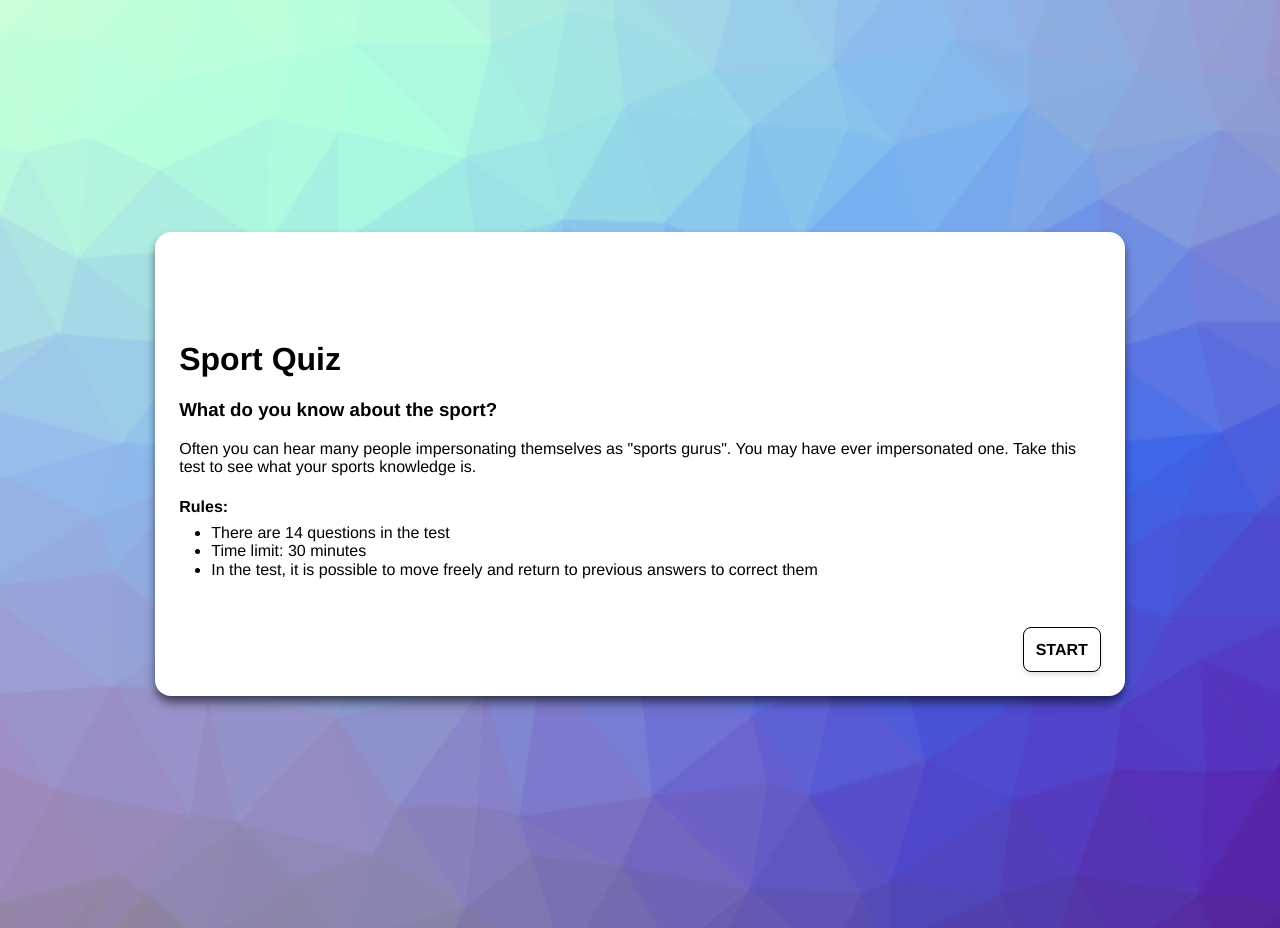
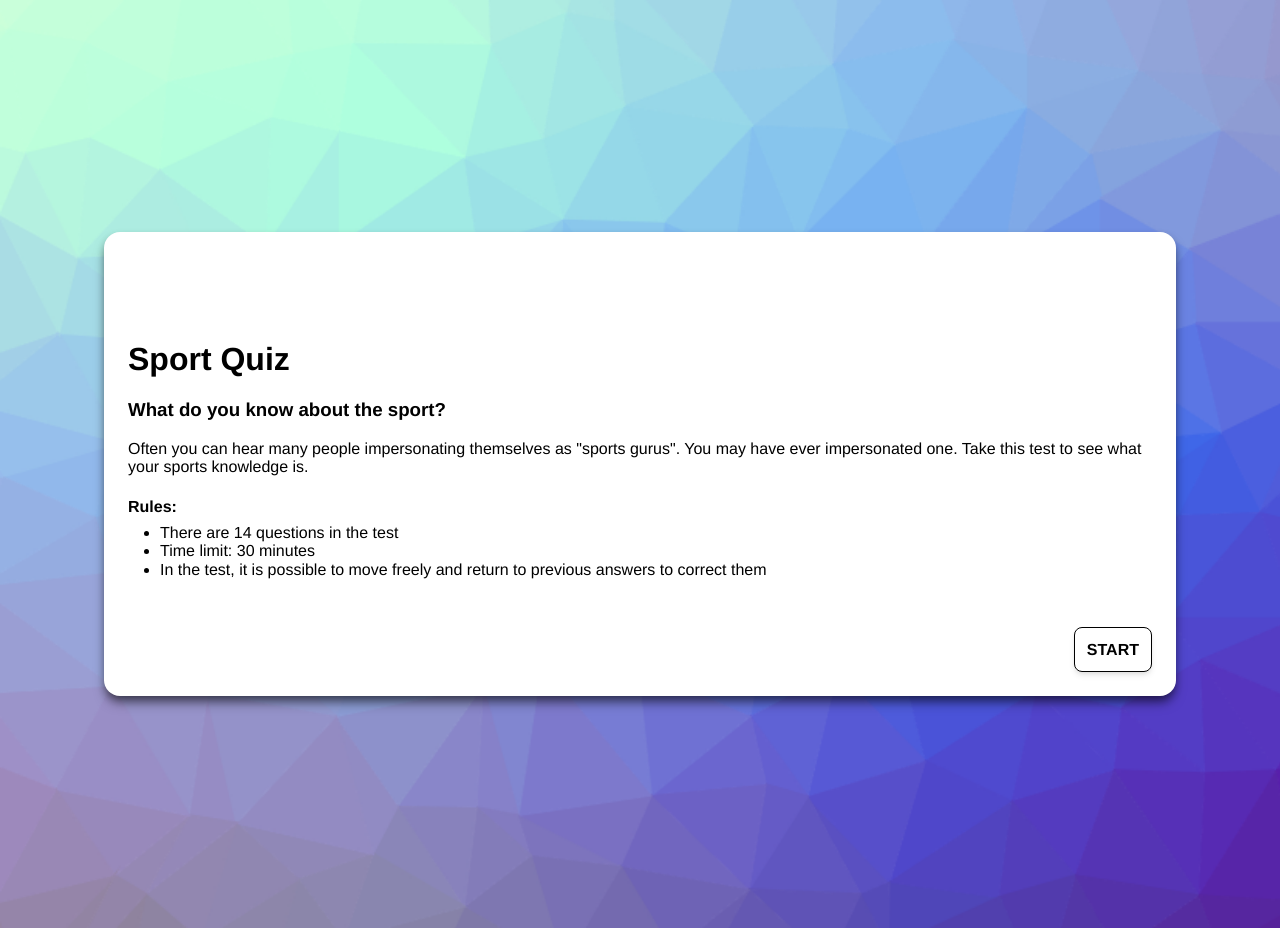
Before and after one commit to IlyashenkoA/react-quiz, a React (Vite) app: page / in a window 1280 px wide. Built offline with nearby package versions, Linux system fonts and the light colour scheme.

Commit message:
Fix styles

```diff
--- a/src/index.css
+++ b/src/index.css
@@ -362,12 +362,11 @@ body {
 html,
 body {
   min-height: 100vh;
-  min-width: 600px;
 }
 
 #root {
   display: grid;
   place-items: center;
 
-  padding: 4rem;
+  padding: 4rem 0;
 }
```
Also changed, not shown: 1 other file (tests, documents, lock files or other folders).
